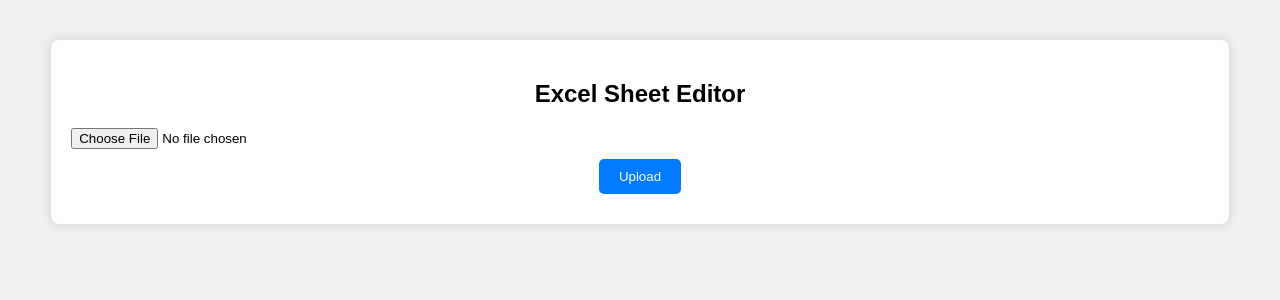
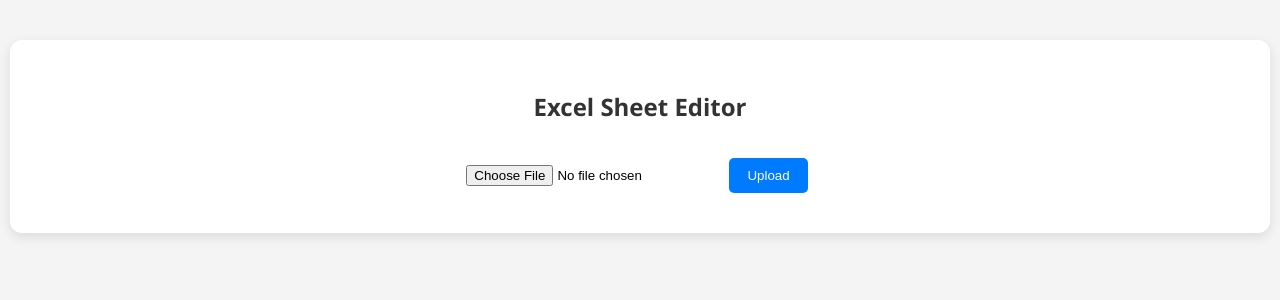
Before and after one commit to Saisreegit/chipsafety, a Flask app: page / in a window 1280 px wide. Shown: the top 300 px of the page. Run offline with Flask 3, Linux system fonts and the light colour scheme.

Commit message:
index.html

```diff
--- a/templates/index.html
+++ b/templates/index.html
@@ -4,13 +4,112 @@
   <meta charset="UTF-8" />
   <title>Excel Editor</title>
   <style>
-    body { font-family: sans-serif; text-align: center; background: #f0f0f0; }
-    .container { background: white; padding: 20px; margin: 40px auto; width: 90%; border-radius: 8px; box-shadow: 0 0 10px #ccc; }
-    table { border-collapse: collapse; width: 100%; margin-top: 20px; }
-    th, td { border: 1px solid #aaa; padding: 8px; }
-    input, select { width: 100%; border: none; background: transparent; text-align: center; }
-    button { padding: 10px 20px; margin: 10px; background: #007bff; color: white; border: none; border-radius: 5px; cursor: pointer; }
-    button:hover { background: #0056b3; }
+    body {
+      font-family: 'Segoe UI', Tahoma, Geneva, Verdana, sans-serif;
+      background: #f4f4f4;
+      margin: 0;
+      padding: 0;
+      text-align: center;
+    }
+
+    .container {
+      background: #ffffff;
+      padding: 30px;
+      margin: 40px auto;
+      width: 95%;
+      max-width: 1200px;
+      border-radius: 12px;
+      box-shadow: 0 4px 12px rgba(0, 0, 0, 0.1);
+    }
+
+    h2 {
+      margin-bottom: 25px;
+      color: #333;
+    }
+
+    input[type="file"] {
+      margin: 10px 0;
+    }
+
+    button {
+      padding: 10px 18px;
+      margin: 10px 6px;
+      background: #007bff;
+      color: white;
+      border: none;
+      border-radius: 5px;
+      cursor: pointer;
+      font-weight: 500;
+      transition: background 0.3s;
+    }
+
+    button:hover {
+      background: #0056b3;
+    }
+
+    table {
+      border-collapse: collapse;
+      width: 100%;
+      margin-top: 25px;
+      table-layout: fixed;
+      border: 1px solid #ccc;
+    }
+
+    th, td {
+      border: 1px solid #d0d0d0;
+      padding: 10px;
+      text-align: left;
+      background-color: #fff;
+      min-height: 40px;
+    }
+
+    th {
+      background-color: #f0f6ff;
+      font-weight: bold;
+      text-align: center;
+    }
+
+    td {
+      vertical-align: middle;
+      background-color: #fbfbfb;
+    }
+
+    td input[type="text"], td select {
+      width: 100%;
+      padding: 6px;
+      border: none;
+      background: transparent;
+      font-size: 14px;
+      text-align: left;
+      white-space: pre-wrap;
+      overflow-wrap: break-word;
+      box-sizing: border-box;
+    }
+
+    td input[type="text"]:focus, td select:focus {
+      outline: none;
+      background-color: #eef6ff;
+    }
+
+    td select {
+      background-color: #e6f2ff;
+      border-radius: 3px;
+    }
+
+    td input[readonly] {
+      background-color: #eaeaea;
+      font-weight: bold;
+      cursor: not-allowed;
+    }
+
+    #sheetControls {
+      margin-top: 20px;
+    }
+
+    label {
+      margin-right: 10px;
+      font-weight: bold;
+    }
   </style>
 </head>
 <body>
@@ -56,7 +155,7 @@
 
           document.getElementById("sheetControls").style.display = "block";
           selector.selectedIndex = 0;
-          loadSheet(); // Load first sheet
+          loadSheet();
         });
     });
 
@@ -82,9 +181,12 @@
         html += "<tr>";
         columns.forEach((col, colIndex) => {
           const val = row[col] || "";
-          const coord = String.fromCharCode(65 + colIndex) + (rowIndex + 2);  // A2, B2, C2, etc.
+          const coord = String.fromCharCode(65 + colIndex) + (rowIndex + 2);
 
-          if (currentDropdowns[coord]) {
+          if (colIndex === 0) {
+            // First column = attribute name (read-only)
+            html += `<td><input type="text" value="${val}" readonly /></td>`;
+          } else if (currentDropdowns[coord]) {
             html += `<td><select onchange="updateCell(${rowIndex}, '${col}', this.value)">`;
             currentDropdowns[coord].forEach(option => {
               const selected = option === val ? "selected" : "";
@@ -92,7 +194,7 @@
             });
             html += "</select></td>";
           } else {
-            html += `<td><input type="text" value="${val}" oninput="updateCell(${rowIndex}, '${col}', this.value)"/></td>`;
+            html += `<td><input type="text" value="${val}" oninput="updateCell(${rowIndex}, '${col}', this.value)" /></td>`;
           }
         });
         html += "</tr>";
```
